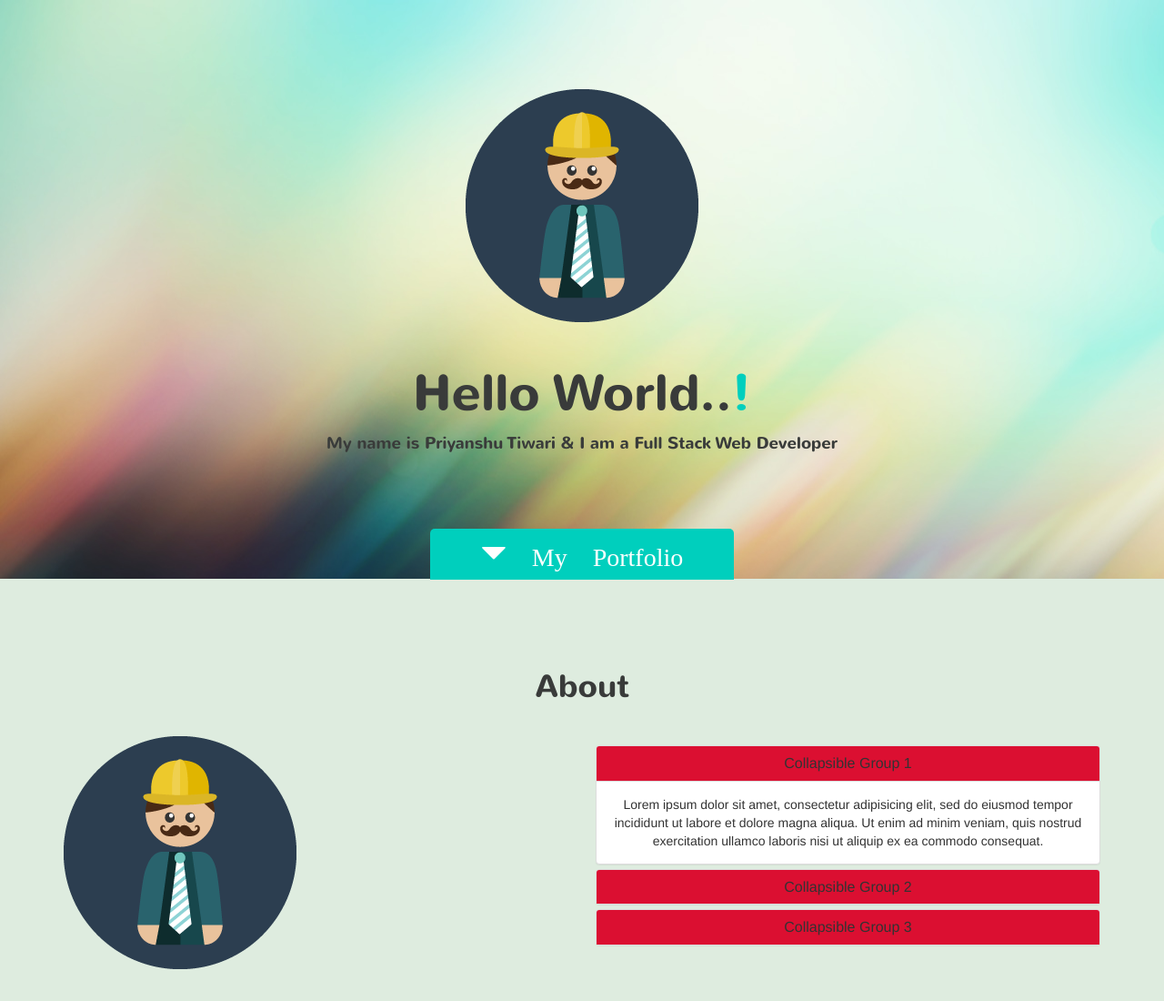
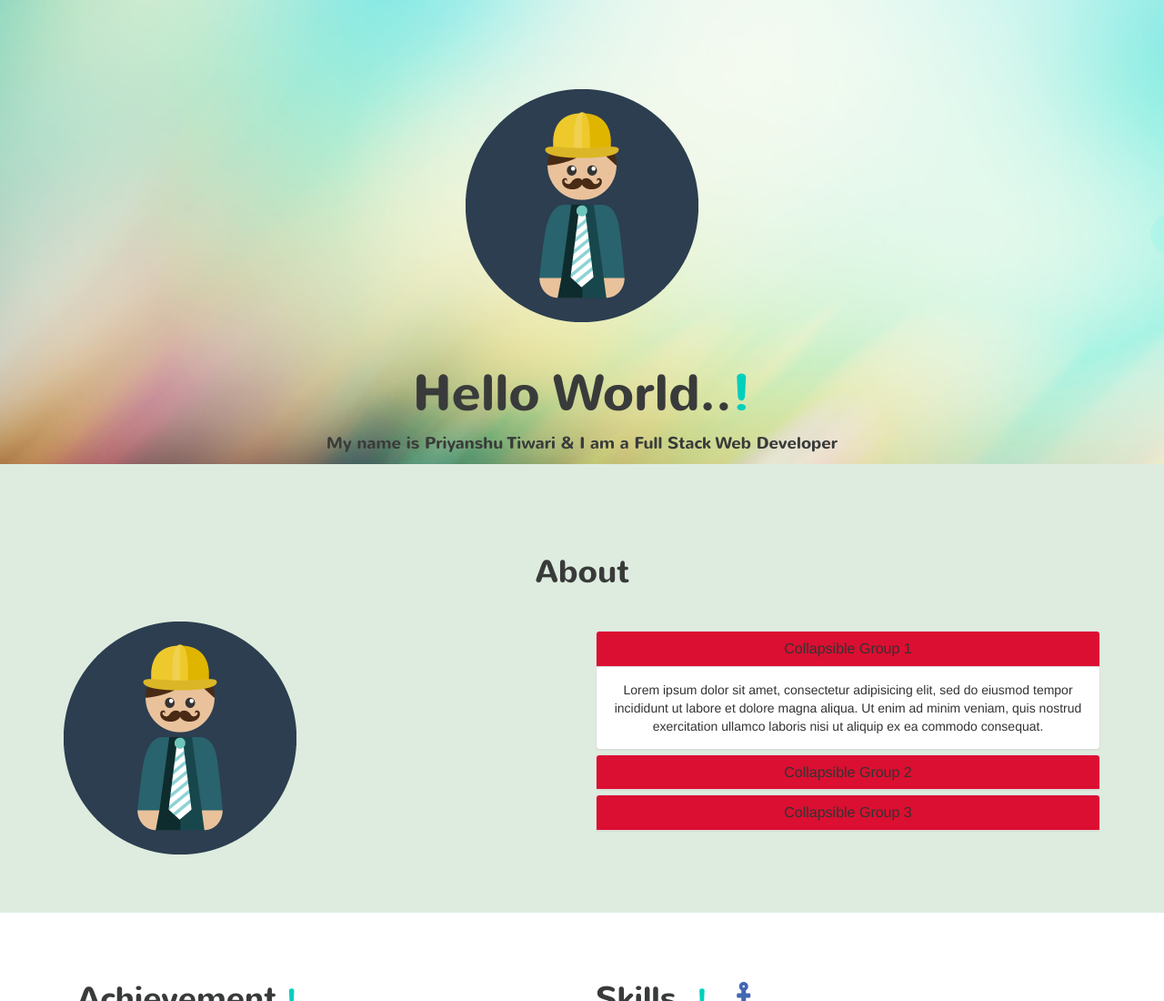
Before and after one commit to tpriyanshu90/portfolioTemplate, a plain HTML site: page index.html in a window 1280 px wide. Shown: the top 1100 px of the page at 91% size. Drawn offline with nearby package versions, Linux system fonts and the light colour scheme.

Commit message:
removed my portfolio

```diff
--- a/index.html
+++ b/index.html
@@ -64,7 +64,7 @@
 					<img src="img/profile.png">
 						<h2>Hello World..<span>!</span></h2>
 							<p>My name is Priyanshu Tiwari & I am a Full Stack Web Developer</p>
-							<a href="#about" class="scroll top"><span class="glyphicon glyphicon-triangle-bottom" aria-hidden="true">&nbspMy Portfolio</span></a>
+
 				</div>
 			</div>
 	</section>
```
